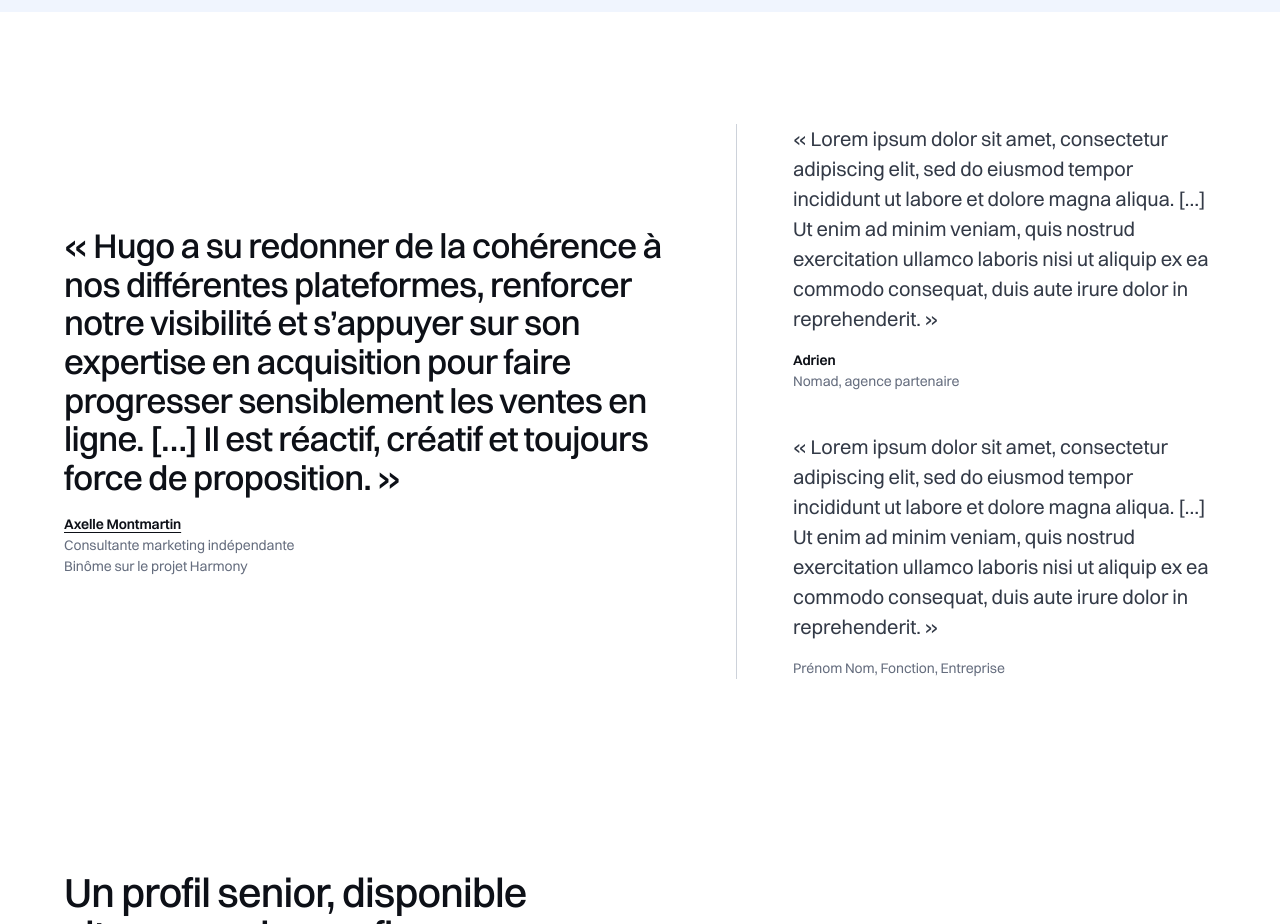
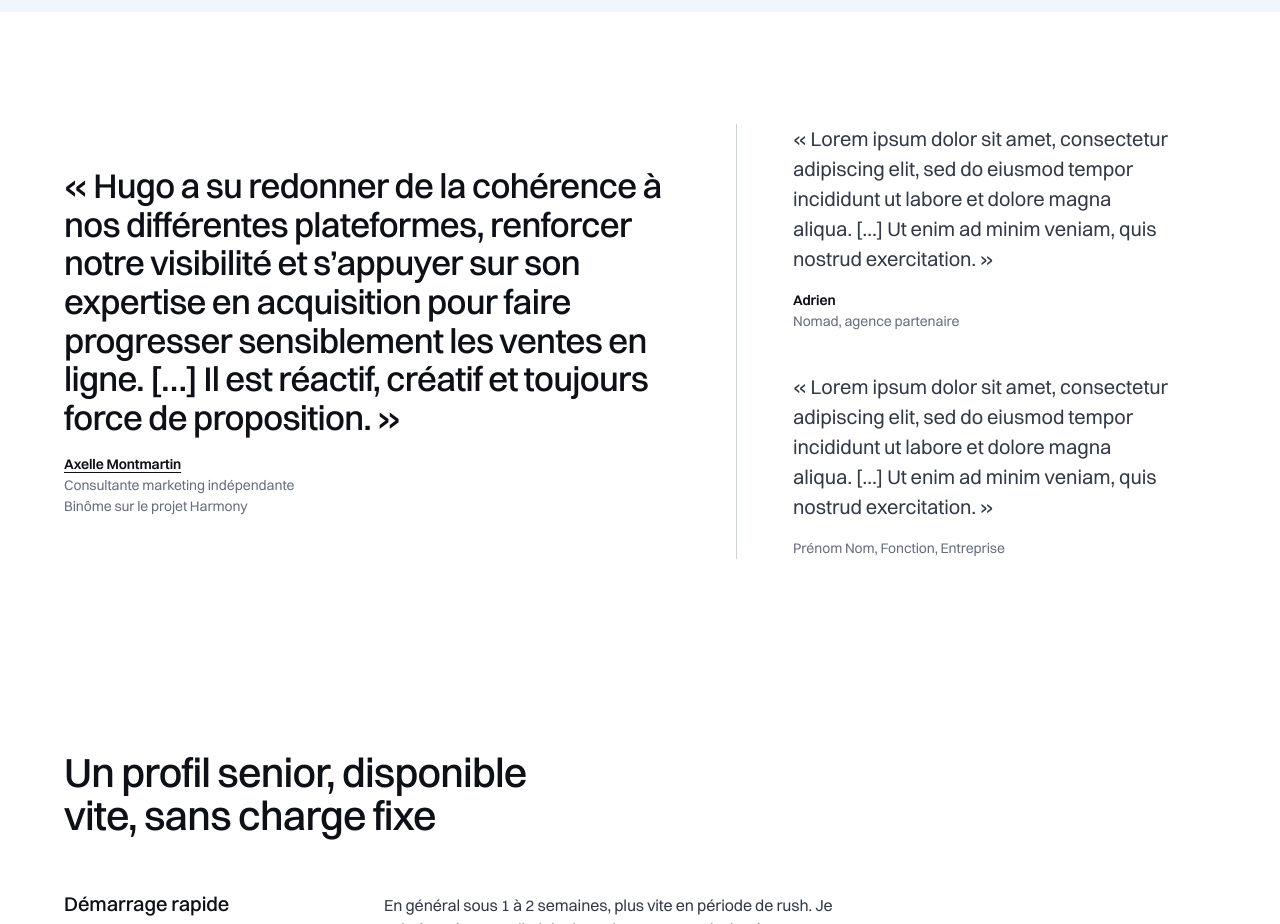
Before and after one commit to hcousty/hugocousty.fr, a plain HTML site: page agences/index.html in a window 1280 px wide. Shown: the part 3020-3944 px from the top of the page. Drawn offline with Linux system fonts and the light colour scheme; a script that the page names is missing.

Commit message:
Témoignages : textes provisoires raccourcis (environ 30 mots)
Co-Authored-By: Claude Opus 5.5 <noreply@anthropic.com>
Claude-Session: https://claude.ai/code/session_01JSNCrcY9D97b3XvJuK1QZp

```diff
--- a/agences/index.html
+++ b/agences/index.html
@@ -220,7 +220,7 @@
           <figure class="testimonial">
             <!-- À remplacer : texte provisoire -->
             <blockquote class="testimonial__quote">
-              <p>«&nbsp;Lorem ipsum dolor sit amet, consectetur adipiscing elit, sed do eiusmod tempor incididunt ut labore et dolore magna aliqua. […] Ut enim ad minim veniam, quis nostrud exercitation ullamco laboris nisi ut aliquip ex ea commodo consequat, duis aute irure dolor in reprehenderit.&nbsp;»</p>
+              <p>«&nbsp;Lorem ipsum dolor sit amet, consectetur adipiscing elit, sed do eiusmod tempor incididunt ut labore et dolore magna aliqua. […] Ut enim ad minim veniam, quis nostrud exercitation.&nbsp;»</p>
             </blockquote>
             <figcaption class="testimonial__author">
               <span class="testimonial__name">Adrien</span>
@@ -232,7 +232,7 @@
           <figure class="testimonial">
             <!-- À remplacer : 3e avis (hors agence), texte provisoire -->
             <blockquote class="testimonial__quote">
-              <p>«&nbsp;Lorem ipsum dolor sit amet, consectetur adipiscing elit, sed do eiusmod tempor incididunt ut labore et dolore magna aliqua. […] Ut enim ad minim veniam, quis nostrud exercitation ullamco laboris nisi ut aliquip ex ea commodo consequat, duis aute irure dolor in reprehenderit.&nbsp;»</p>
+              <p>«&nbsp;Lorem ipsum dolor sit amet, consectetur adipiscing elit, sed do eiusmod tempor incididunt ut labore et dolore magna aliqua. […] Ut enim ad minim veniam, quis nostrud exercitation.&nbsp;»</p>
             </blockquote>
             <figcaption class="testimonial__author">Prénom Nom, Fonction, Entreprise</figcaption>
           </figure>
```
Also changed, not shown: index.html (+1 -1 lines).
